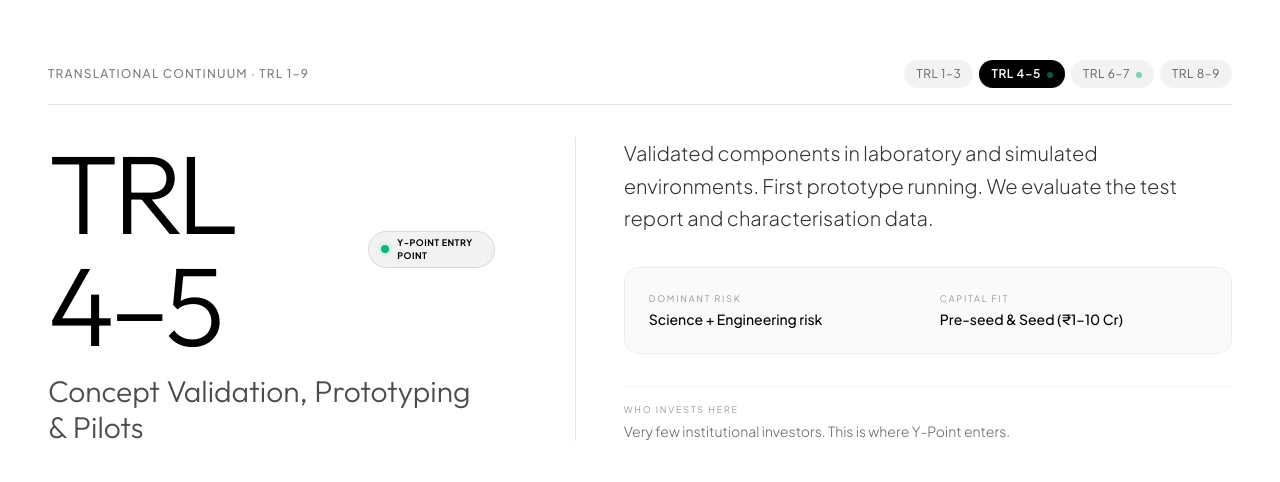
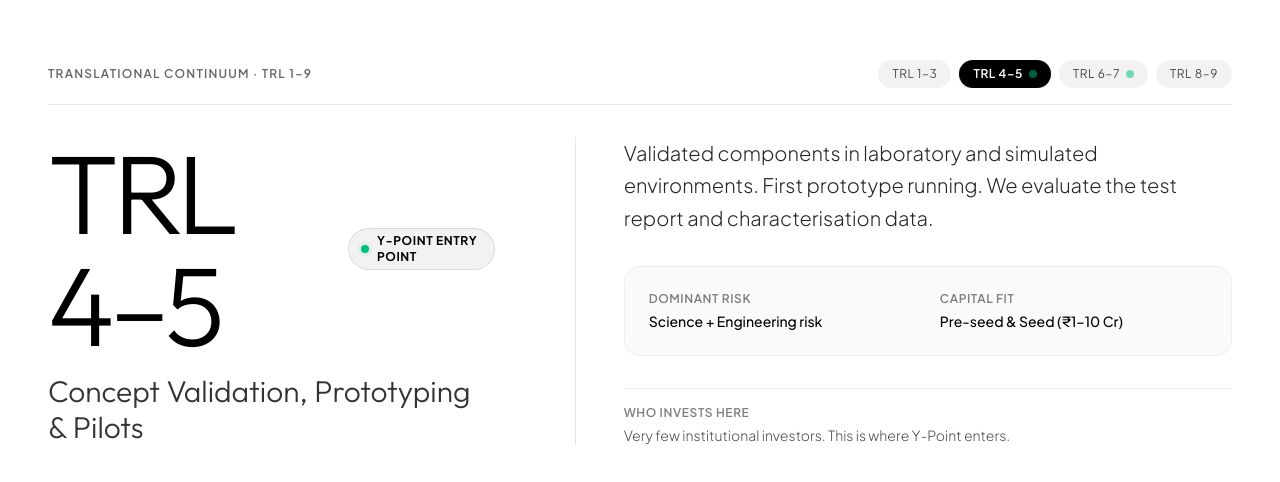
Before and after one commit to Ankit-singh-dot/y-point, a Next.js app in the folder my-app/: page / in a window 1280 px wide. Shown: the part 4318-4800 px from the top of the page. Built offline with nearby package versions, Linux system fonts and the light colour scheme.

Commit message:
second_updateapp/components/TrlBentoRoadmap.tsx

```diff
--- a/my-app/app/components/TrlBentoRoadmap.tsx
+++ b/my-app/app/components/TrlBentoRoadmap.tsx
@@ -56,26 +56,26 @@ export default function TrlBentoRoadmap() {
           {/* Header & Interactive Scrubber Pills */}
           <div className="mb-6 sm:mb-8 flex flex-col sm:flex-row sm:items-center justify-between gap-4 border-b border-black/10 dark:border-white/10 pb-4">
             <div className="flex items-center gap-3">
-              <span className="font-sans text-[10px] sm:text-xs uppercase tracking-widest text-black/50 dark:text-white/40 font-medium">
+              <span className="font-sans text-xs sm:text-xs uppercase tracking-widest text-black/60 dark:text-white/60 font-semibold">
                 Translational Continuum · TRL 1–9
               </span>
             </div>
 
             {/* Stage Selector Pills (Touch-enabled for mobile & desktop) */}
-            <div className="flex items-center gap-1.5 overflow-x-auto pb-1 sm:pb-0 scrollbar-none">
+            <div className="flex items-center gap-2 overflow-x-auto pb-1 sm:pb-0 scrollbar-none">
               {TRL_STAGES.map((stage, idx) => (
                 <button
                   key={stage.range}
                   onClick={() => handleStageSelect(idx)}
-                  className={`px-3 py-1.5 rounded-full font-sans text-[10px] sm:text-xs uppercase tracking-wider transition-all whitespace-nowrap shrink-0 ${
+                  className={`px-3.5 py-1.5 rounded-full font-sans text-xs sm:text-xs uppercase tracking-wider transition-all whitespace-nowrap shrink-0 ${
                     activeIdx === idx
                       ? "bg-black text-white dark:bg-white dark:text-black font-semibold shadow-sm"
-                      : "bg-black/5 text-black/60 dark:bg-white/5 dark:text-white/60 hover:bg-black/10 dark:hover:bg-white/10"
+                      : "bg-black/5 text-black/70 dark:bg-white/5 dark:text-white/70 hover:bg-black/10 dark:hover:bg-white/10"
                   }`}
                 >
                   {stage.range}
                   {stage.isYPointActive && (
-                    <span className="ml-1.5 inline-block w-1.5 h-1.5 rounded-full bg-emerald-500 animate-pulse" />
+                    <span className="ml-1.5 inline-block w-2 h-2 rounded-full bg-emerald-500 animate-pulse" />
                   )}
                 </button>
               ))}
@@ -97,7 +97,7 @@ export default function TrlBentoRoadmap() {
                   className="space-y-3"
                 >
                   <div className="flex items-center gap-4">
-                    <h3 className="font-display font-light text-5xl sm:text-7xl lg:text-[7rem] tracking-tighter text-black dark:text-white leading-none">
+                    <h3 className="font-display font-light text-6xl sm:text-7xl lg:text-[7rem] tracking-tighter text-black dark:text-white leading-none">
                       {TRL_STAGES[activeIdx].range}
                     </h3>
                     {TRL_STAGES[activeIdx].isYPointActive && (
@@ -106,14 +106,14 @@ export default function TrlBentoRoadmap() {
                           <span className="animate-ping absolute inline-flex h-full w-full rounded-full bg-emerald-500 opacity-60"></span>
                           <span className="relative inline-flex rounded-full h-2 w-2 bg-emerald-500"></span>
                         </span>
-                        <span className="font-sans text-[9px] font-bold uppercase tracking-wider text-black dark:text-white">
+                        <span className="font-sans text-[11px] sm:text-xs font-bold uppercase tracking-wider text-black dark:text-white">
                           Y-Point Entry Point
                         </span>
                       </div>
                     )}
                   </div>
 
-                  <p className="font-display font-light text-lg sm:text-2xl lg:text-3xl text-black/70 dark:text-white/70">
+                  <p className="font-display font-light text-xl sm:text-2xl lg:text-3xl text-black/80 dark:text-white/80">
                     {TRL_STAGES[activeIdx].label}
                   </p>
                 </motion.div>
@@ -131,24 +131,24 @@ export default function TrlBentoRoadmap() {
                   transition={{ duration: 0.4, ease: [0.16, 1, 0.3, 1] as [number, number, number, number] }}
                   className="space-y-6 sm:space-y-8"
                 >
-                  <p className="font-sans font-light text-sm sm:text-lg lg:text-xl text-black/80 dark:text-white/80 leading-relaxed">
+                  <p className="font-sans font-light text-base sm:text-lg lg:text-xl text-black/85 dark:text-white/85 leading-relaxed">
                     {TRL_STAGES[activeIdx].detail}
                   </p>
 
                   <div className="grid grid-cols-1 sm:grid-cols-2 gap-4 sm:gap-6 bg-black/[0.02] dark:bg-white/[0.02] p-4 sm:p-6 rounded-2xl border border-black/5 dark:border-white/5">
                     <div className="space-y-1">
-                      <span className="font-sans text-[9px] uppercase tracking-[0.2em] text-black/40 dark:text-white/40 block">Dominant Risk</span>
-                      <span className="font-sans font-medium text-xs sm:text-sm text-black dark:text-white block">{TRL_STAGES[activeIdx].risk}</span>
+                      <span className="font-sans text-xs uppercase tracking-wider text-black/50 dark:text-white/50 block font-semibold">Dominant Risk</span>
+                      <span className="font-sans font-medium text-sm text-black dark:text-white block">{TRL_STAGES[activeIdx].risk}</span>
                     </div>
                     <div className="space-y-1">
-                      <span className="font-sans text-[9px] uppercase tracking-[0.2em] text-black/40 dark:text-white/40 block">Capital Fit</span>
-                      <span className="font-sans font-medium text-xs sm:text-sm text-black dark:text-white block">{TRL_STAGES[activeIdx].capital}</span>
+                      <span className="font-sans text-xs uppercase tracking-wider text-black/50 dark:text-white/50 block font-semibold">Capital Fit</span>
+                      <span className="font-sans font-medium text-sm text-black dark:text-white block">{TRL_STAGES[activeIdx].capital}</span>
                     </div>
                   </div>
 
                   <div className="space-y-1 pt-4 border-t border-black/5 dark:border-white/5">
-                    <span className="font-sans text-[9px] uppercase tracking-[0.2em] text-black/40 dark:text-white/40 block">Who Invests Here</span>
-                    <p className="font-sans font-light text-xs sm:text-sm text-black/60 dark:text-white/60">
+                    <span className="font-sans text-xs uppercase tracking-wider text-black/50 dark:text-white/50 block font-semibold">Who Invests Here</span>
+                    <p className="font-sans font-light text-sm text-black/70 dark:text-white/70">
                       {TRL_STAGES[activeIdx].whoInvests}
                     </p>
                   </div>
```
